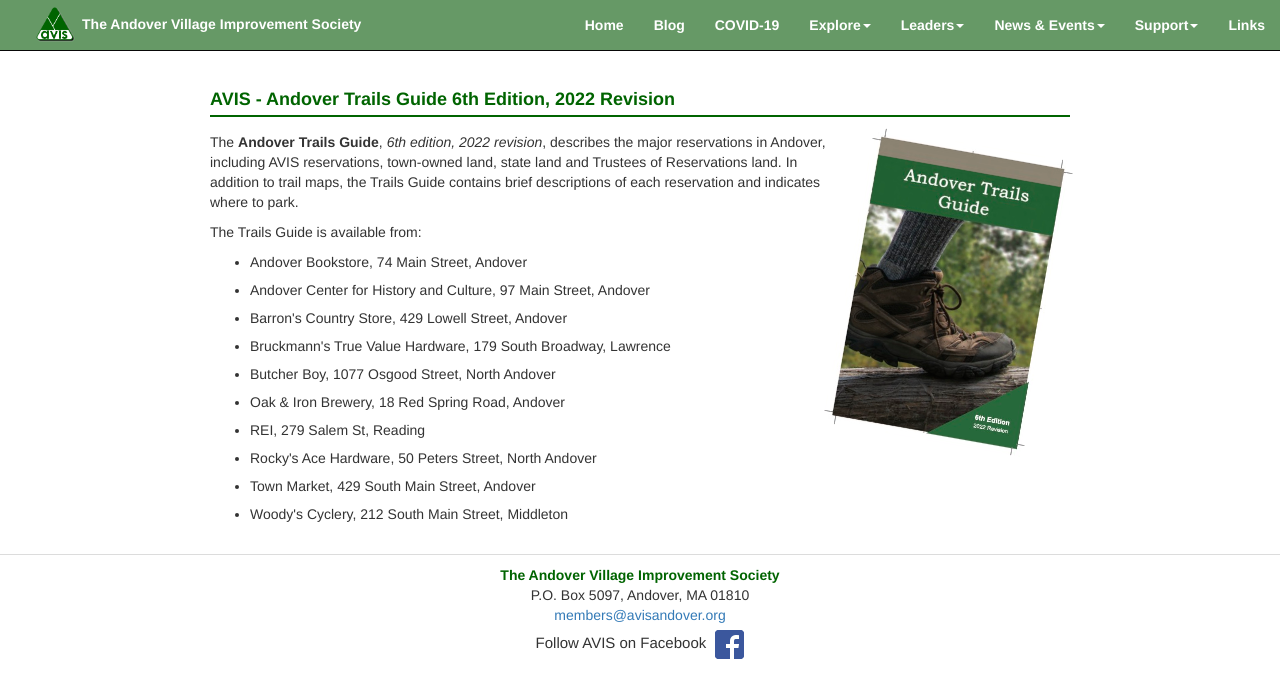
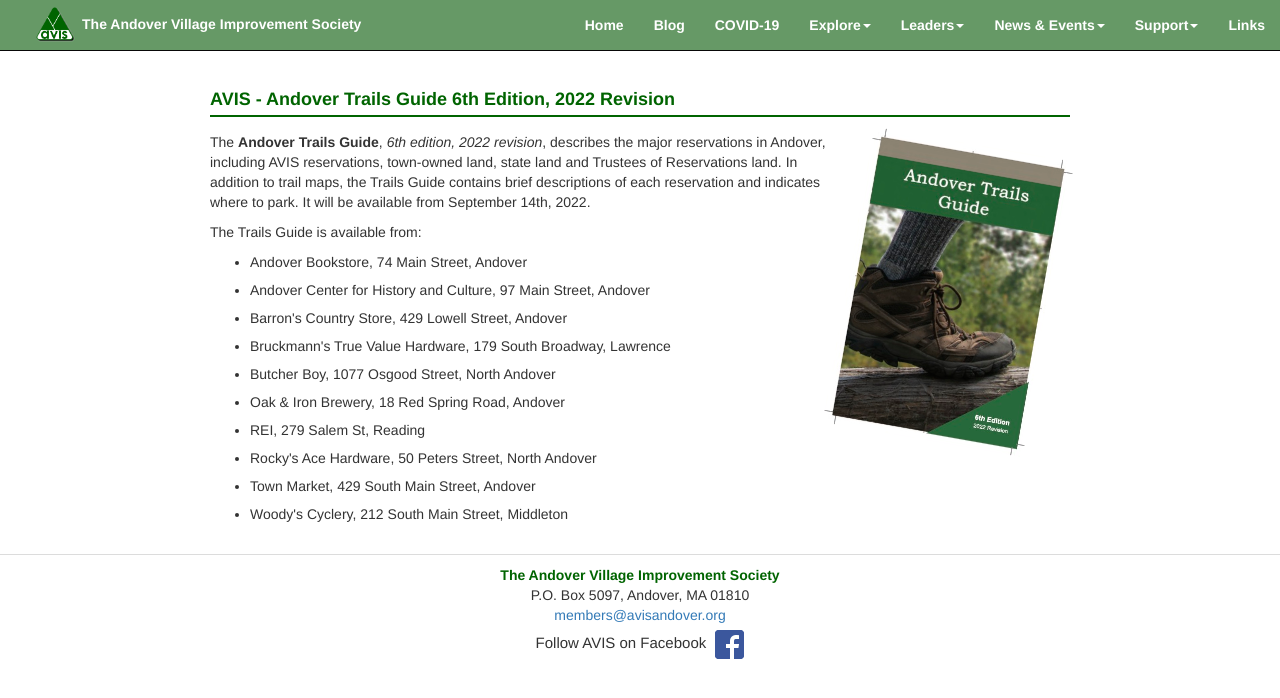
Before and after one commit to avisandover/avis-website, a Jekyll site: the page built from trailguide.html, in a window 1280 px wide. Shown: the top 698 px of the page. Built offline with Jekyll 4.4.1, drawn with Linux system fonts in a browser that asks for light colours; nearby versions of some CDN libraries.

Commit message:
Update trailguide.html

```diff
--- a/trailguide.html
+++ b/trailguide.html
@@ -8,7 +8,10 @@
   <hr>
 
   <img src="/assets/img/20226thEditionTrailGuideCover.jpg" height="300">
-  <p>The <strong>Andover Trails Guide</strong>, <em>6th edition, 2022 revision</em>, describes the major reservations in Andover, including AVIS reservations, town-owned land, state land and Trustees of Reservations land. In addition to trail maps, the Trails Guide contains brief descriptions of each reservation and indicates where to park.</p>
+  <p>The <strong>Andover Trails Guide</strong>, <em>6th edition, 2022 revision</em>, describes the major reservations
+    in Andover, including AVIS reservations, town-owned land, state land and Trustees of Reservations land. In
+    addition to trail maps, the Trails Guide contains brief descriptions of each reservation and indicates
+    where to park. It will be available from September 14th, 2022.</p>
 
   <p>
     The Trails Guide is available from:
```
